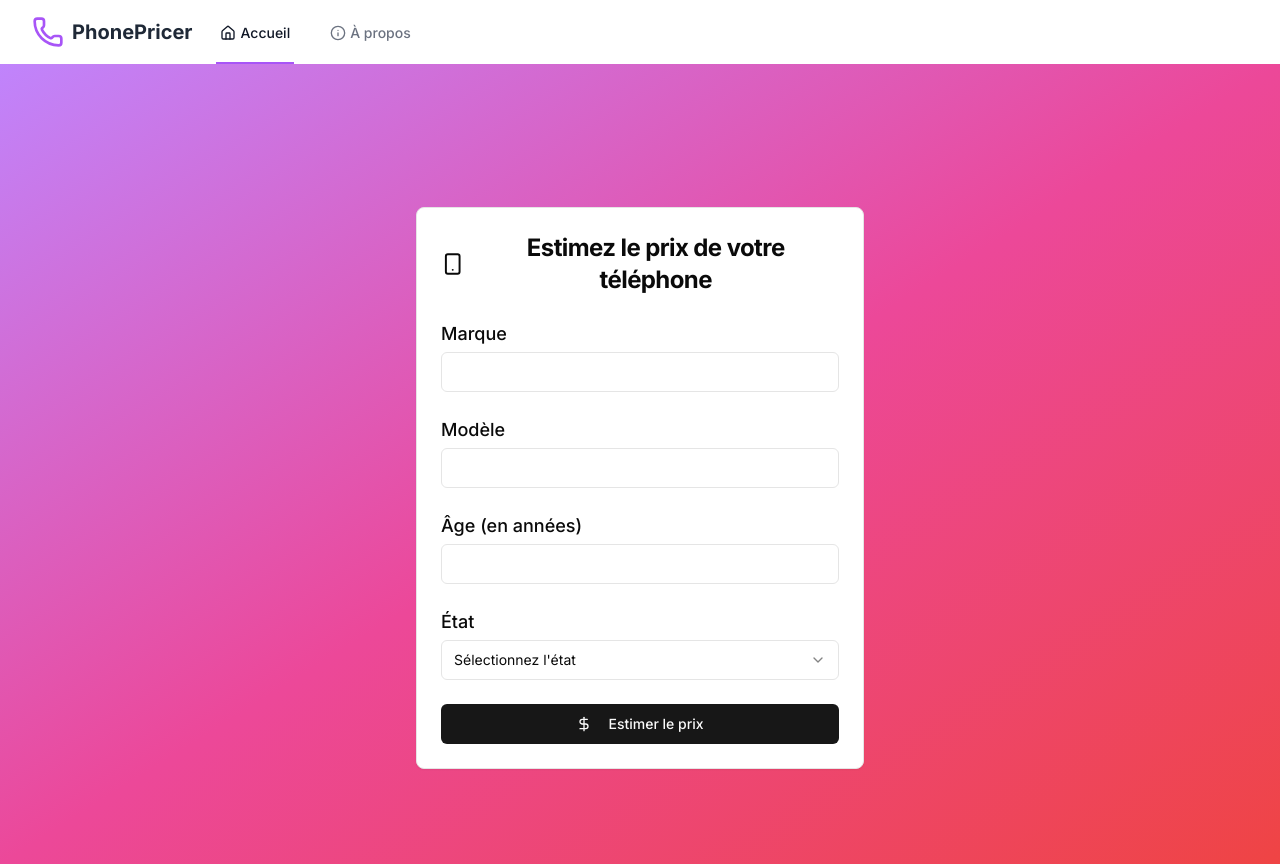
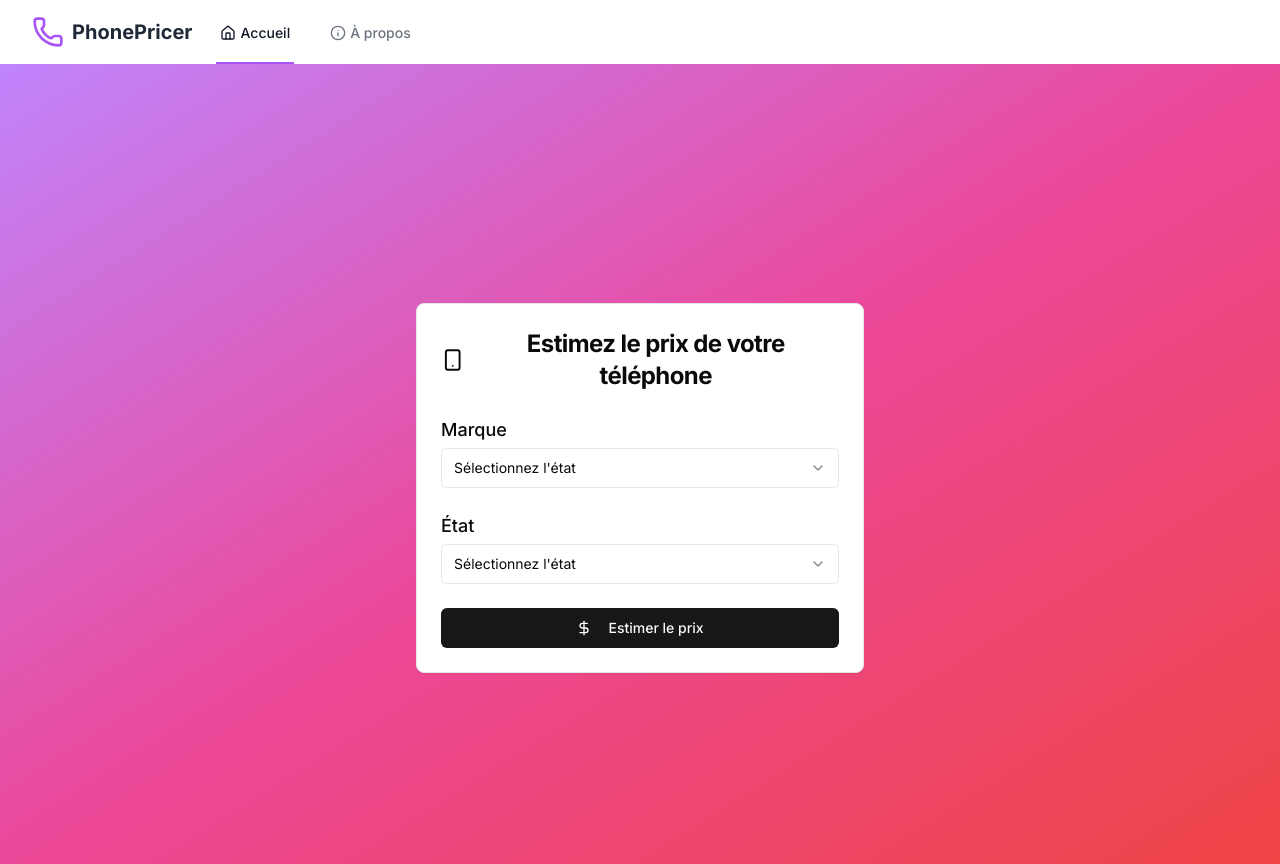
Before and after one commit to Florian-DAUVERGNE/NeuraPrice, a Next.js app in the folder Frontend/: page / in a window 1280 px wide. Built offline with nearby package versions, Linux system fonts and the light colour scheme.

Commit message:
feat : changed form

```diff
--- a/Frontend/app/components/PhoneForm.tsx
+++ b/Frontend/app/components/PhoneForm.tsx
@@ -15,16 +15,15 @@ export default function PhoneForm() {
   const router = useRouter()
   const [brand, setBrand] = useState("")
   const [model, setModel] = useState("")
-  const [age, setAge] = useState("")
   const [condition, setCondition] = useState("")
 
   const handleSubmit = async (e: React.FormEvent) => {
     e.preventDefault()
     const formData = new FormData()
     formData.append("brand", brand)
-    formData.append("model", model)
-    formData.append("age", age)
     formData.append("condition", condition)
+
+    console.log(formData.get("brand"))
 
     await estimatePhonePrice(formData)
     router.push("/result")
@@ -41,42 +40,27 @@ export default function PhoneForm() {
       <CardContent>
         <form onSubmit={handleSubmit} className="space-y-6">
           <motion.div initial={{ opacity: 0, y: 20 }} animate={{ opacity: 1, y: 0 }} transition={{ duration: 0.5 }}>
+
             <Label htmlFor="brand" className="text-lg">
               Marque
             </Label>
-            <Input id="brand" value={brand} onChange={(e) => setBrand(e.target.value)} required className="mt-1" />
+            <Select value={brand} onValueChange={setBrand} required>
+              <SelectTrigger className="mt-1">
+                <SelectValue placeholder="Sélectionnez l'état" />
+              </SelectTrigger>
+              <SelectContent>
+                <SelectItem value="neuf">Neuf</SelectItem>
+                <SelectItem value="excellent">Excellent</SelectItem>
+                <SelectItem value="bon">Bon</SelectItem>
+                <SelectItem value="moyen">Moyen</SelectItem>
+                <SelectItem value="mauvais">Mauvais</SelectItem>
+              </SelectContent>
+            </Select>
           </motion.div>
           <motion.div
             initial={{ opacity: 0, y: 20 }}
             animate={{ opacity: 1, y: 0 }}
-            transition={{ duration: 0.5, delay: 0.1 }}
-          >
-            <Label htmlFor="model" className="text-lg">
-              Modèle
-            </Label>
-            <Input id="model" value={model} onChange={(e) => setModel(e.target.value)} required className="mt-1" />
-          </motion.div>
-          <motion.div
-            initial={{ opacity: 0, y: 20 }}
-            animate={{ opacity: 1, y: 0 }}
-            transition={{ duration: 0.5, delay: 0.2 }}
-          >
-            <Label htmlFor="age" className="text-lg">
-              Âge (en années)
-            </Label>
-            <Input
-              id="age"
-              type="number"
-              value={age}
-              onChange={(e) => setAge(e.target.value)}
-              required
-              className="mt-1"
-            />
-          </motion.div>
-          <motion.div
-            initial={{ opacity: 0, y: 20 }}
-            animate={{ opacity: 1, y: 0 }}
-            transition={{ duration: 0.5, delay: 0.3 }}
+            transition={{ duration: 0.5, delay: 0.4 }}
           >
             <Label htmlFor="condition" className="text-lg">
               État
--- a/Frontend/app/result/page.tsx
+++ b/Frontend/app/result/page.tsx
@@ -11,7 +11,7 @@ export default function Result() {
   const [estimatedPrice, setEstimatedPrice] = useState<number | null>(null)
 
   useEffect(() => {
-    const price = localStorage.getItem("estimatedPrice")
+    const price = "150"
     if (price) {
       setEstimatedPrice(Number.parseFloat(price))
     }
```
